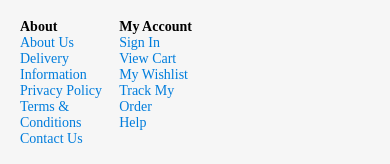
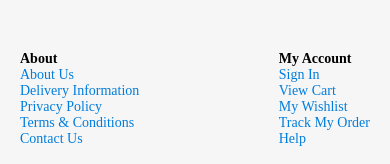
Before and after one commit to iamazadahmad/Medical-Care-ECommerce-Website, a plain HTML site: page index.html in a window 390 px wide. Shown: the part 933-1097 px from the top of the page. Drawn offline with Linux system fonts and the light colour scheme.

Commit message:
Update style.css

```diff
--- a/assets/style.css
+++ b/assets/style.css
@@ -577,6 +577,12 @@ input[type="submit"]:hover {
 
 @media (max-width:400px) {
 
+    .footer-element {
+    width: 100%;
+    display: flex;
+    justify-content: space-between;
+}
+
     .feature-box .feature-name h3 {
         font-size: 12px;
     }
```
